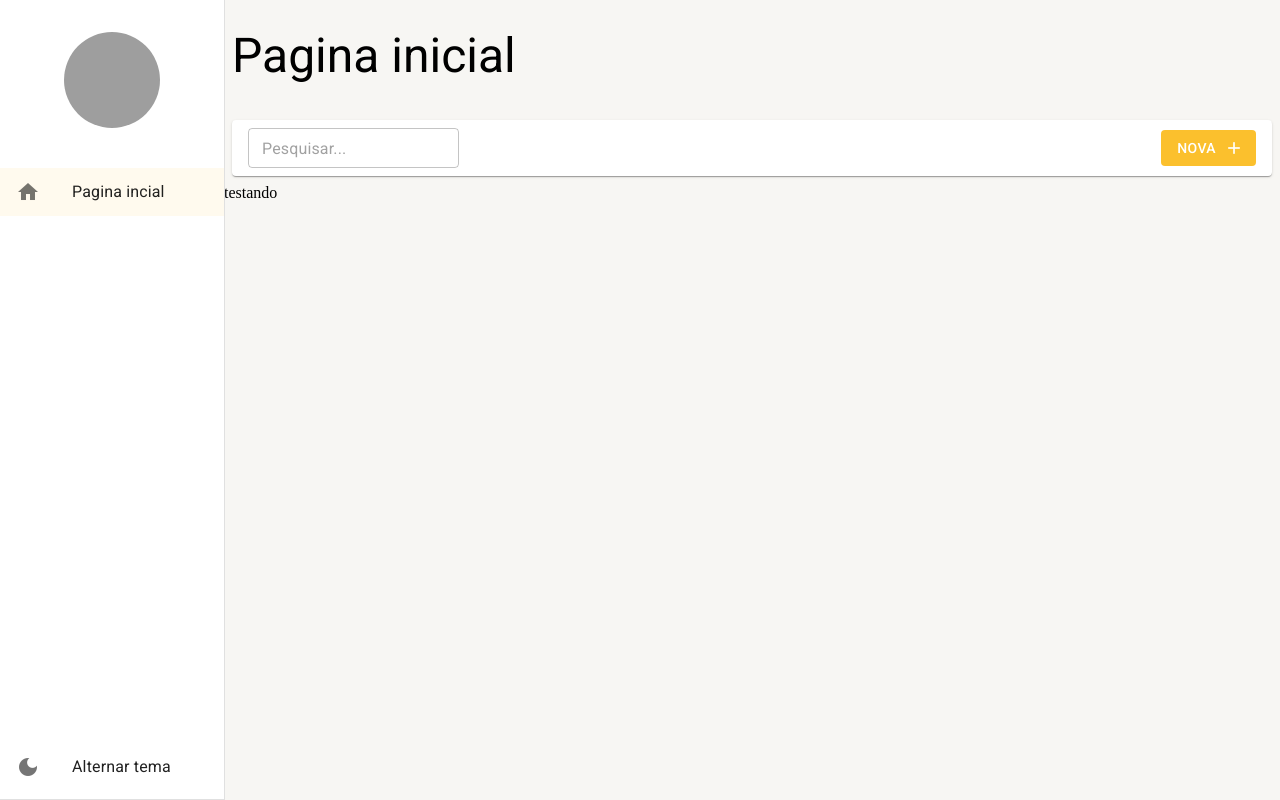
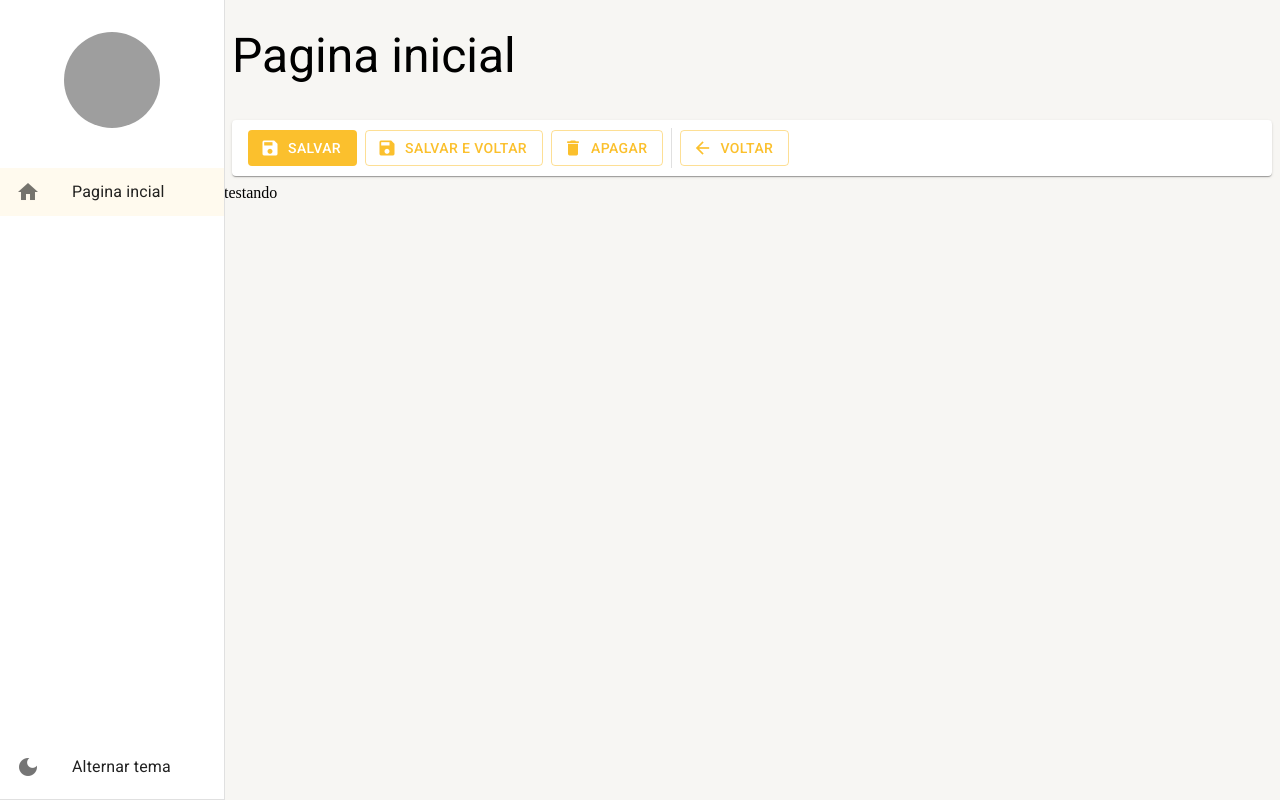
Before and after one commit to Duarts-D/Cadastros-react-material-ui, a React (Vite) app: page /pagina-inicial in a window 1280 px wide. Built offline with nearby package versions, Linux system fonts and the light colour scheme; grey boxes are pictures that could not be loaded.

Commit message:
feat: Adicionando opçao em ferramenta da listagem e adicionando ferrament de detalhes

```diff
--- a/src/pages/dashboard/Dashboard.tsx
+++ b/src/pages/dashboard/Dashboard.tsx
@@ -1,13 +1,11 @@
-import { FerramentasDaListagem } from "../../shared/components";
+import { FerramentasDeDetalhe } from "../../shared/components";
 import { LayoutBaseDePagina } from "../../shared/layouts";
 
 export const Dashboard = () => {
   return (
     <LayoutBaseDePagina
       titulo="Pagina inicial"
-      barraDeFerramenta={
-        <FerramentasDaListagem mostraInputBuscar textBotaoNovo="Nova" />
-      }
+      barraDeFerramenta={<FerramentasDeDetalhe mostrarBotaoSalvarEFechar />}
     >
       testando
     </LayoutBaseDePagina>
--- a/src/shared/components/ferramentas-da-listagem/FerramentasDaListagem.tsx
+++ b/src/shared/components/ferramentas-da-listagem/FerramentasDaListagem.tsx
@@ -44,7 +44,7 @@ export const FerramentasDaListagem: React.FC<IFerramentasDaListagemProps> = ({
             disableElevation
             color="primary"
             onClick={aoClicarEmNovo}
-            endIcon={<Icon>add</Icon>}
+            startIcon={<Icon>add</Icon>}
           >
             {textBotaoNovo}
           </Button>
--- /dev/null
+++ b/src/shared/components/ferramentas-de-detalhes/FerramentasDeDetalhes.tsx
@@ -0,0 +1,141 @@
+import {
+  Box,
+  Button,
+  Divider,
+  Icon,
+  Paper,
+  Skeleton,
+  useTheme,
+} from "@mui/material";
+
+interface IFerramentasDeDetalheProps {
+  textoBotaoNovo?: string;
+
+  mostrarBotaoNovo?: boolean;
+  mostrarBotaoVoltar?: boolean;
+  mostrarBotaoApagar?: boolean;
+  mostrarBotaoSalvar?: boolean;
+  mostrarBotaoSalvarEFechar?: boolean;
+
+  mostrarBotaoNovoCarregando?: boolean;
+  mostrarBotaoVoltarCarregando?: boolean;
+  mostrarBotaoApagarCarregando?: boolean;
+  mostrarBotaoSalvarCarregando?: boolean;
+  mostrarBotaoSalvarEFecharCarregando?: boolean;
+
+  aoClicarEmNovo?: () => void;
+  aoClicarEmVoltar?: () => void;
+  aoClicarEmApagar?: () => void;
+  aoClicarEmSalvar?: () => void;
+  aoClicarEmSalvarEFechar?: () => void;
+}
+export const FerramentasDeDetalhe: React.FC<IFerramentasDeDetalheProps> = ({
+  textoBotaoNovo = "Novo",
+
+  mostrarBotaoNovo = true,
+  mostrarBotaoVoltar = true,
+  mostrarBotaoApagar = true,
+  mostrarBotaoSalvar = true,
+  mostrarBotaoSalvarEFechar = false,
+
+  mostrarBotaoNovoCarregando = false,
+  mostrarBotaoVoltarCarregando = false,
+  mostrarBotaoApagarCarregando = false,
+  mostrarBotaoSalvarCarregando = false,
+  mostrarBotaoSalvarEFecharCarregando = false,
+
+  aoClicarEmNovo,
+  aoClicarEmVoltar,
+  aoClicarEmApagar,
+  aoClicarEmSalvar,
+  aoClicarEmSalvarEFechar,
+}) => {
+  const theme = useTheme();
+
+  return (
+    <Box
+      gap={1}
+      marginX={1}
+      padding={1}
+      paddingX={2}
+      display="flex"
+      alignItems="center"
+      height={theme.spacing(5)}
+      component={Paper}
+    >
+      {mostrarBotaoSalvar && !mostrarBotaoSalvarCarregando && (
+        <Button
+          color="primary"
+          disableElevation
+          variant="contained"
+          onClick={aoClicarEmSalvar}
+          startIcon={<Icon>save</Icon>}
+        >
+          Salvar
+        </Button>
+      )}
+
+      {mostrarBotaoSalvarCarregando && <Skeleton width={110} height={60} />}
+
+      {mostrarBotaoSalvarEFechar && !mostrarBotaoSalvarEFecharCarregando && (
+        <Button
+          color="primary"
+          disableElevation
+          variant="outlined"
+          onClick={aoClicarEmSalvarEFechar}
+          startIcon={<Icon>save</Icon>}
+        >
+          Salvar e voltar
+        </Button>
+      )}
+
+      {mostrarBotaoSalvarEFecharCarregando && (
+        <Skeleton width={180} height={60} />
+      )}
+
+      {mostrarBotaoApagar && !mostrarBotaoApagarCarregando && (
+        <Button
+          color="primary"
+          disableElevation
+          variant="outlined"
+          onClick={aoClicarEmApagar}
+          startIcon={<Icon>delete</Icon>}
+        >
+          Apagar
+        </Button>
+      )}
+
+      {mostrarBotaoApagarCarregando && <Skeleton width={110} height={60} />}
+
+      {mostrarBotaoNovo && !mostrarBotaoNovo && (
+        <Button
+          color="primary"
+          disableElevation
+          variant="outlined"
+          onClick={aoClicarEmNovo}
+          startIcon={<Icon>add</Icon>}
+        >
+          {textoBotaoNovo}
+        </Button>
+      )}
+
+      {mostrarBotaoNovoCarregando && <Skeleton width={110} height={60} />}
+
+      <Divider variant="middle" orientation="vertical" />
+
+      {mostrarBotaoVoltar && !mostrarBotaoVoltarCarregando && (
+        <Button
+          color="primary"
+          disableElevation
+          variant="outlined"
+          onClick={aoClicarEmVoltar}
+          startIcon={<Icon>arrow_back</Icon>}
+        >
+          Voltar
+        </Button>
+      )}
+
+      {mostrarBotaoVoltarCarregando && <Skeleton width={110} height={60} />}
+    </Box>
+  );
+};
--- a/src/shared/components/index.ts
+++ b/src/shared/components/index.ts
@@ -1,2 +1,3 @@
 export * from "./menu-lateral/MenuLateral";
 export * from "./ferramentas-da-listagem/FerramentasDaListagem";
+export * from "./ferramentas-de-detalhes/FerramentasDeDetalhes";
--- a/src/shared/components/menu-lateral/MenuLateral.tsx
+++ b/src/shared/components/menu-lateral/MenuLateral.tsx
@@ -78,7 +78,7 @@ export const MenuLateral: React.FC<IAppThemeProviderProps> = ({ children }) => {
             <Avatar
               sx={{ height: theme.spacing(12), width: theme.spacing(12) }}
               alt="Remy Sharp"
-              src="https://scontent.fgyn18-1.fna.fbcdn.net/v/t39.30808-1/449818309_8225223580869711_5381823924067227109_n.jpg?stp=c0.181.1521.1521a_dst-jpg_s160x160_tt6&_nc_cat=101&ccb=1-7&_nc_sid=fe756c&_nc_ohc=on_CGanN9n8Q7kNvgG9JF0K&_nc_oc=AdhxUPcoJo7uqMJoDjd9GmPW17nEf_9WX_7wU6pe3Zn3OiXyBYnZMzvvORkjLoD1TsQJCKnjVSFFBt4Roo8B9w4N&_nc_zt=24&_nc_ht=scontent.fgyn18-1.fna&_nc_gid=A5y50zNiBisjKcXuaxHnsPt&oh=00_AYDe9dsyvNpEuMxz1RGZqXxyq_LizGrNlb98dkR1z0-jtg&oe=67ADF625"
+              src="https://scontent.fgyn18-1.fna.fbcdn.net/v/t39.30808-1/449818309_8225223580869711_5381823924067227109_n.jpg?stp=c0.181.1521.1521a_dst-jpg_s160x160_tt6&_nc_cat=101&ccb=1-7&_nc_sid=fe756c&_nc_ohc=hAq01cv1Nu8Q7kNvgHbzBGK&_nc_oc=AdgCLIP1l5xaTvJyIzMdjEF7yCej6tKl6SHW2rNT79JWhes-uE08n4VJFN7riwrwsVafFsMcROO-xFdxeCAX8OKP&_nc_zt=24&_nc_ht=scontent.fgyn18-1.fna&_nc_gid=Am8ZqSDhlXqbavYWMmzEvrh&oh=00_AYCuwUVU8VR_MbAYM7j40XY_sCvsPZ2G5wBllbr4IKgvOw&oe=67BC0625"
             />
           </Box>
           <Box flex={1}>
```
